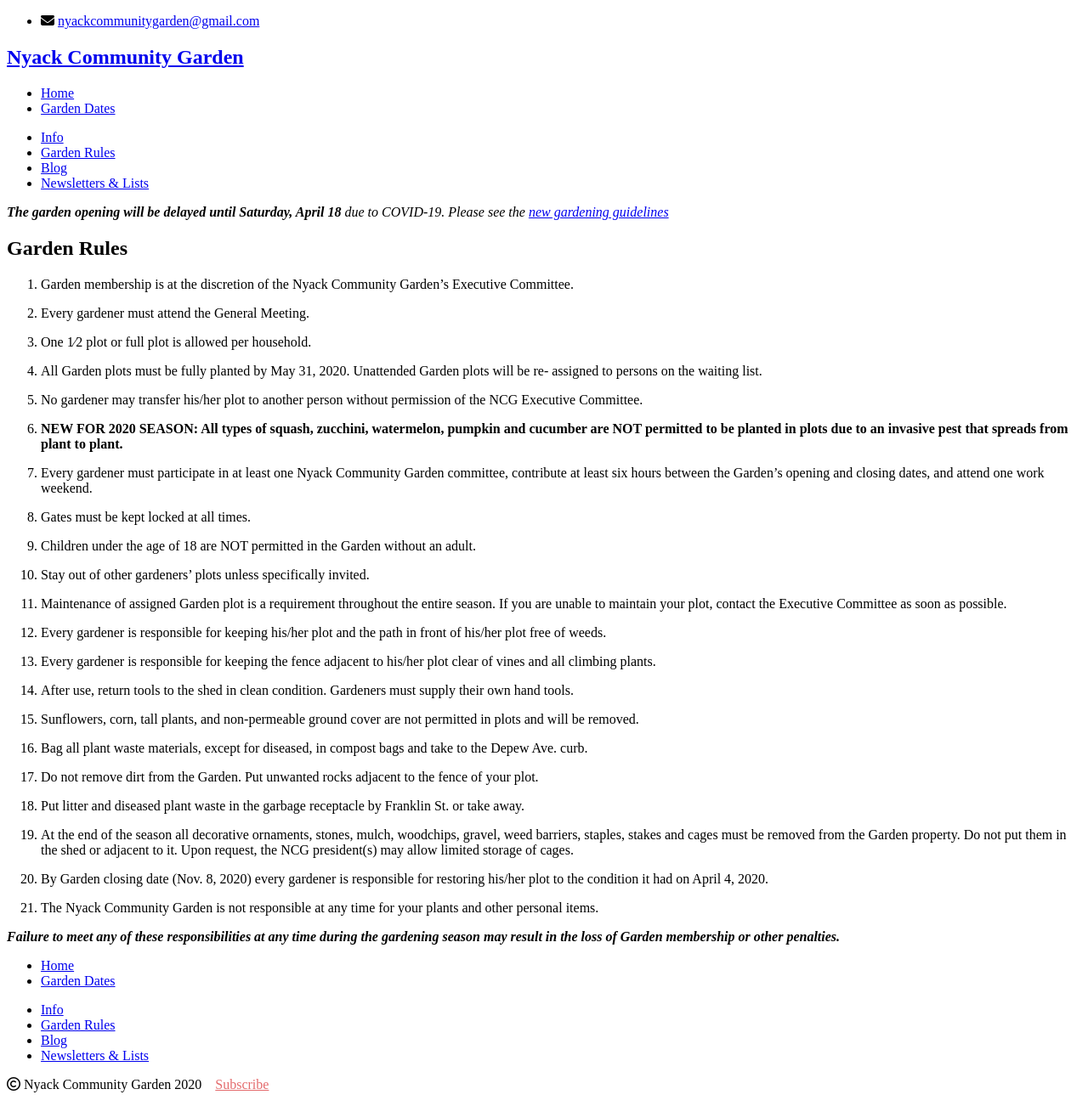
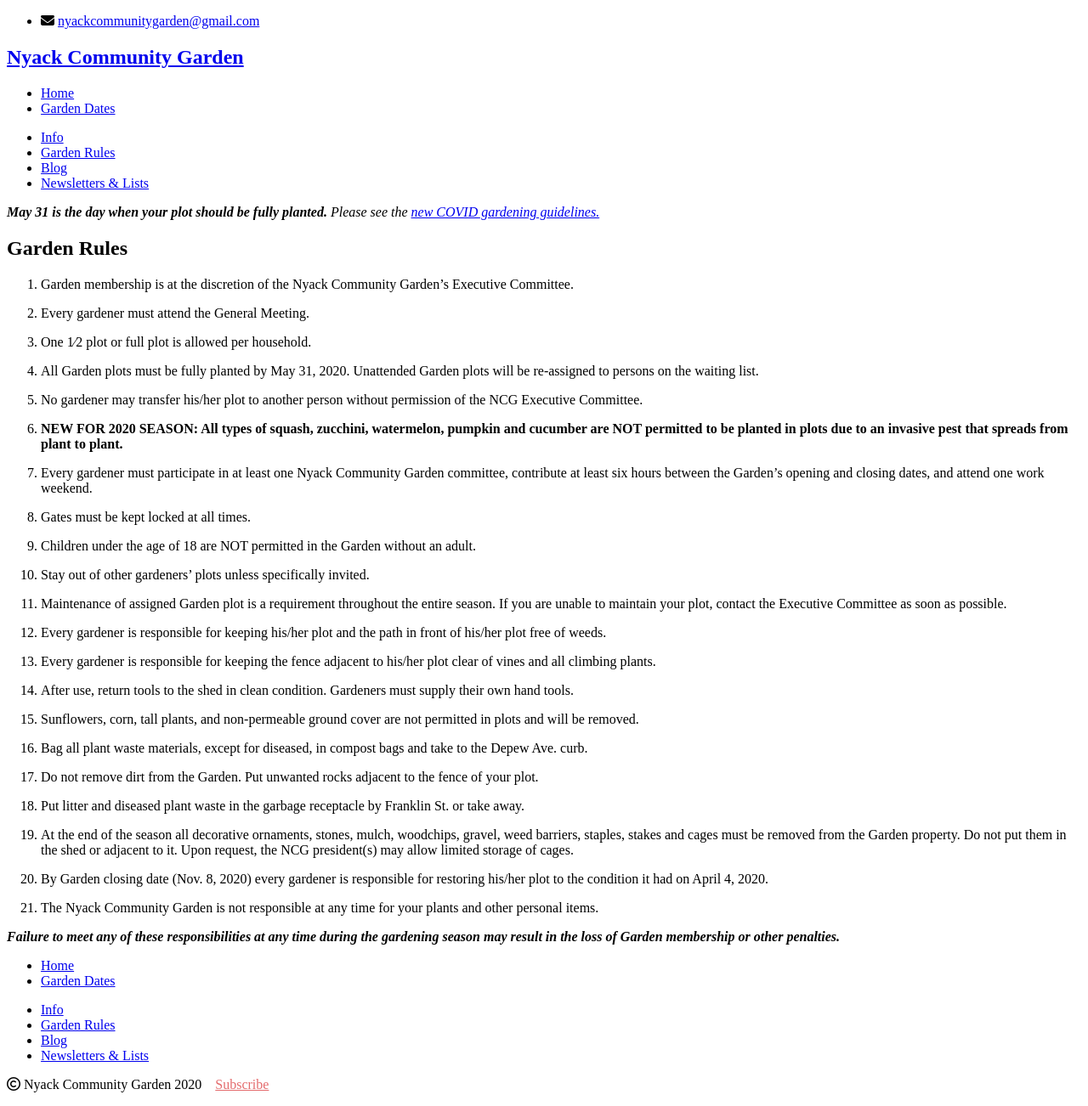
Before and after one commit to bosborne/nyackcommunitygarden, a Jekyll site: the page built from garden-rules/index.md, in a window 1280 px wide. Shown: the whole page at 85% size. Built offline with Jekyll 4.4.1, drawn with Linux system fonts in a browser that asks for light colours; nearby versions of some CDN libraries; library files that are not in the unit come from our copies.

Commit message:
Change dates, fix typos

```diff
--- a/_layouts/default.html
+++ b/_layouts/default.html
@@ -21,8 +21,8 @@
     <div class="container">
       <div class="bannerbox">
         <p>
-          <i><b>The garden opening will be delayed until Saturday, April 18</b> due to COVID-19.
-            Please see the <a href="https://nyackcommunitygarden.info/blog/2020-COVID-guidelines">new gardening guidelines</a></i>
+          <i><b>May 31 is the day when your plot should be fully planted.</b>
+            Please see the <a href="https://nyackcommunitygarden.info/blog/2020-COVID-guidelines">new COVID gardening guidelines.</a></i>
         </p>
       </div>
       {{ content }}
--- a/garden-rules/index.md
+++ b/garden-rules/index.md
@@ -12,8 +12,7 @@
 
 3. One 1⁄2 plot or full plot is allowed per household.
 
-4. All Garden plots must be fully planted by May 31, 2020. Unattended Garden plots will be re-
-assigned to persons on the waiting list.
+4. All Garden plots must be fully planted by May 31, 2020. Unattended Garden plots will be re-assigned to persons on the waiting list.
 
 5. No gardener may transfer his/her plot to another person without permission of the NCG Executive
 Committee.
```
